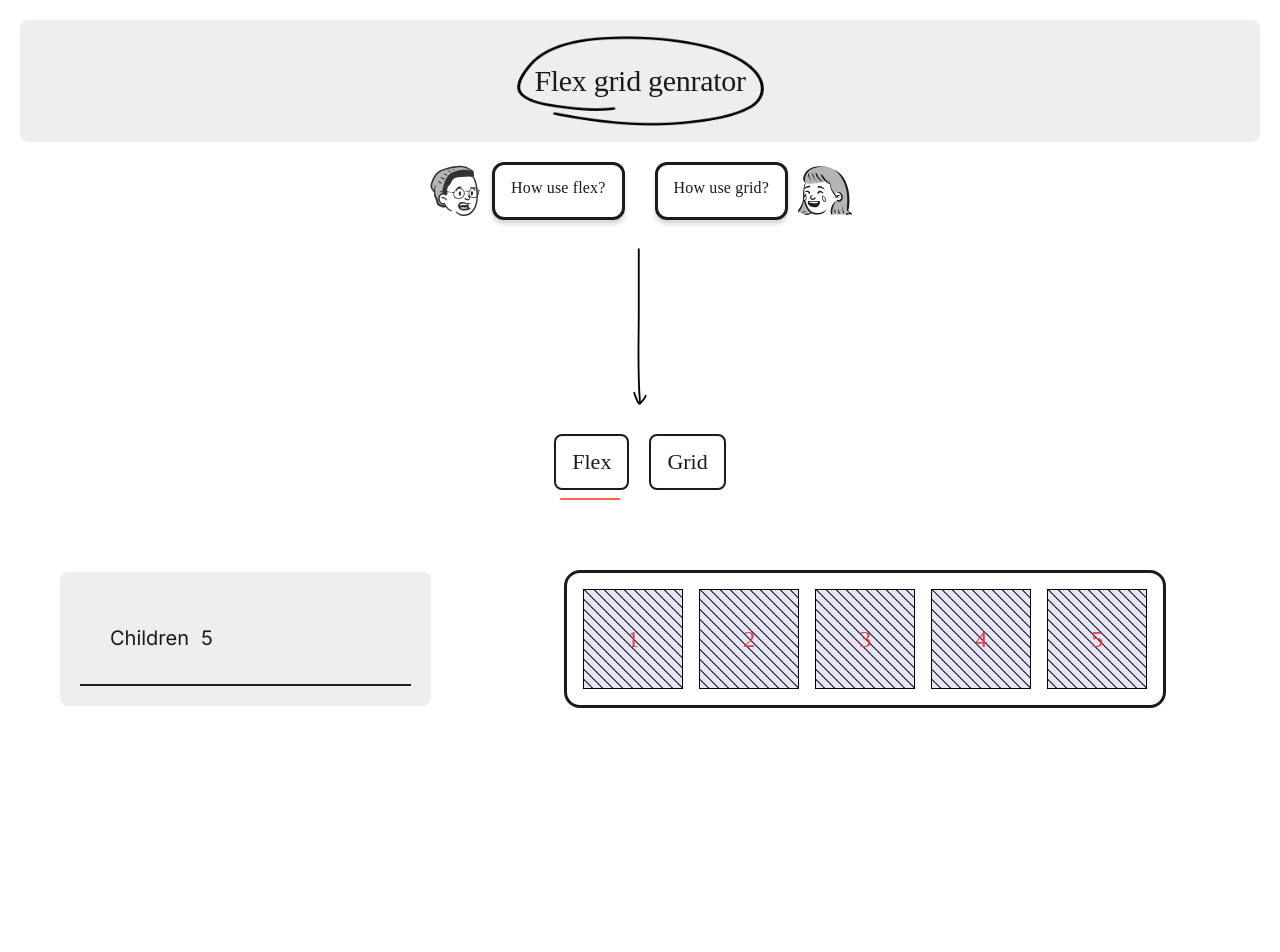
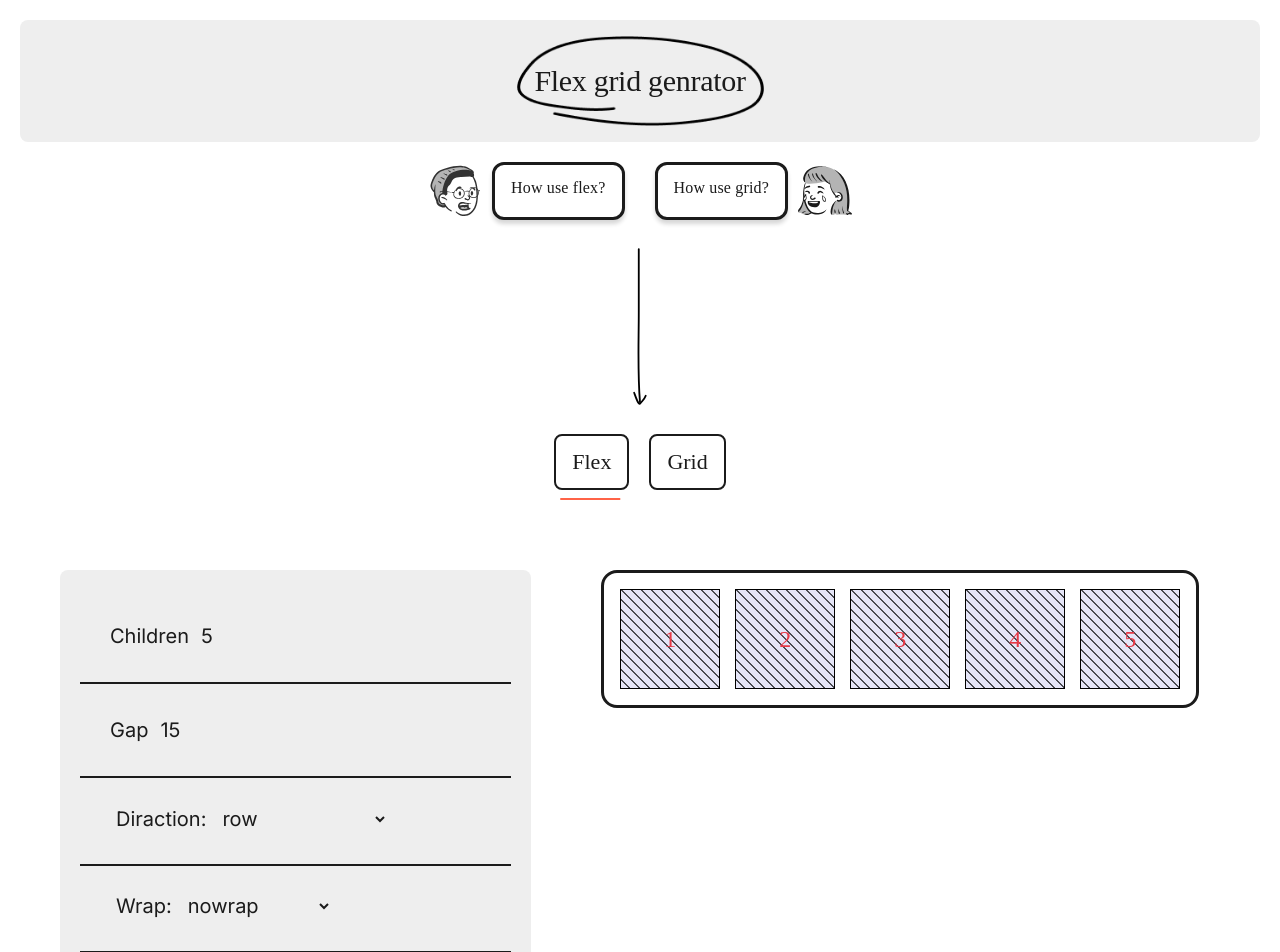
Before and after one commit to Andriikryl/flex-grid-generator, a Next.js app: page / in a window 1280 px wide. Shown: the top 952 px of the page. Built offline with nearby package versions, Linux system fonts and the light colour scheme.

Commit message:
add diraction and wrap component

```diff
--- a/src/components/flex/Flex.tsx
+++ b/src/components/flex/Flex.tsx
@@ -1,17 +1,23 @@
 "use client";
 import React, { useState } from "react";
 import style from "./style.module.css";
+import { motion } from "framer-motion";
 import clsx from "clsx";
 import { InputFrame } from "../inputFrame/InputFrame";
 
 interface BoxBlock {
   amount: number;
   type?: string;
+  gap?: number | string;
+  selectedDiraction: any;
+  selectedWrap: any;
 }
 
 export default function Flex() {
   const [children, setChildren] = useState(5);
-  const [gap, setGap] = useState(5);
+  const [gap, setGap] = useState(15);
+  const [selectedDiraction, setSelectedDirection] = React.useState("row");
+  const [selectedWrap, setSelectedWrap] = React.useState("nowrap");
   return (
     <div className={style.hero}>
       <div className={style.blog__box}>
@@ -21,13 +27,70 @@ export default function Flex() {
               className={style.form__angel}
               value={children}
               set={setChildren}
+              min={1}
               numberLabel="Children"
             ></InputFrame>
+          </div>
+          <div className={style.input__wrapper}>
+            <InputFrame
+              className={style.form__angel}
+              value={gap}
+              set={setGap}
+              min={0}
+              numberLabel="Gap"
+            ></InputFrame>
+          </div>
+          <div className={style.input__wrapper}>
+            <form className={style.form__direaction}>
+              <fieldset>
+                <div className={style.form__group}>
+                  <legend className={style.legend}>Diraction:</legend>
+                  <select
+                    className={style.select}
+                    value={selectedDiraction}
+                    onChange={(event) => {
+                      setSelectedDirection(event.target.value);
+                    }}
+                  >
+                    <option value="column">column</option>
+                    <option value="column-reverse">column-reverse</option>
+                    <option value="row">row</option>
+                    <option value="row-reverse">row-reverse</option>
+                  </select>
+                </div>
+              </fieldset>
+            </form>
+          </div>
+          <div className={style.input__wrapper}>
+            <form className={style.form__direaction}>
+              <fieldset>
+                <div className={style.form__group}>
+                  <legend className={style.legend}>Wrap:</legend>
+                  <select
+                    className={style.select}
+                    value={selectedWrap}
+                    onChange={(event) => {
+                      setSelectedWrap(event.target.value);
+                    }}
+                  >
+                    <option value="nowrap">nowrap</option>
+                    <option value="wrap">wrap</option>
+                    <option value="wrap-reverse">wrap-reverse</option>
+                  </select>
+                </div>
+              </fieldset>
+            </form>
           </div>
         </div>
         <div className={style.blog__content}>
           <div className={style.blog__wrapper}>
-            <BoxBlock amount={children} type="little" />
+            <BoxBlock
+              amount={children}
+              type="little"
+              gap={gap}
+              selectedDiraction={selectedDiraction}
+              selectedWrap={selectedWrap}
+            />
           </div>
         </div>
       </div>
@@ -35,21 +98,46 @@ export default function Flex() {
   );
 }
 
-function BoxBlock({ amount, type }: BoxBlock) {
+function BoxBlock({
+  amount,
+  type,
+  gap,
+  selectedDiraction,
+  selectedWrap,
+}: BoxBlock) {
   let blocks = [];
   for (let i = 0; i < amount; i++) {
     blocks.push(
-      <div
+      <motion.div
         key={i}
         className={clsx(
           style.block,
           type === "little" && style.little__block,
           type === "smallest" && style.smallest__block
         )}
+        layout
+        initial={{ opacity: 0, x: 200 }}
+        animate={{ opacity: 1, x: 0 }}
+        exit={{
+          opacity: 0,
+          x: -200,
+        }}
+        transition={{ opacity: { duration: 0.6 }, x: { duration: 1.2 } }}
       >
         <span className={style.number}>{i + 1}</span>
-      </div>
+      </motion.div>
     );
   }
-  return <div className={style.blocks__box}>{blocks}</div>;
+  return (
+    <div
+      className={style.blocks__box}
+      style={{
+        gap: gap,
+        flexDirection: selectedDiraction,
+        flexWrap: selectedWrap,
+      }}
+    >
+      {blocks}
+    </div>
+  );
 }
--- a/src/components/flex/style.module.css
+++ b/src/components/flex/style.module.css
@@ -1,11 +1,34 @@
 .blog__box{
 	display: flex;
+	flex-wrap: wrap;
+    gap: clamp(20px, 5vw + 1rem, 50px);
+}
+
+.form__direaction fieldset{
+    border: none;
+}
+
+.form__group{
+    padding: 20px;
+    display: flex;
     align-items: center;
-	flex-wrap: wrap;
-    gap: clamp(20px, 5vw + 1rem, 130px);
+    gap: 10px;
+}
+
+.legend{
+    color: #1B1B1B;
+    font-size: 20px;
+}
+
+.select{
+    color: #1B1B1B;
+    font-size: 20px;
+    background-color: transparent;
+    border: none;
 }
 
 .blog__content{
+    min-height: 700px;
 	flex-basis: 0;
 	flex-grow: 999;
 	min-inline-size: 50%;
@@ -26,7 +49,7 @@
     padding: 20px;
     border-radius: 8px;
     background: var(--gray-1, #EEE);
-	flex-basis: 370px;
+	flex-basis: 470px;
 	flex-grow: 1;
 }
 
```
